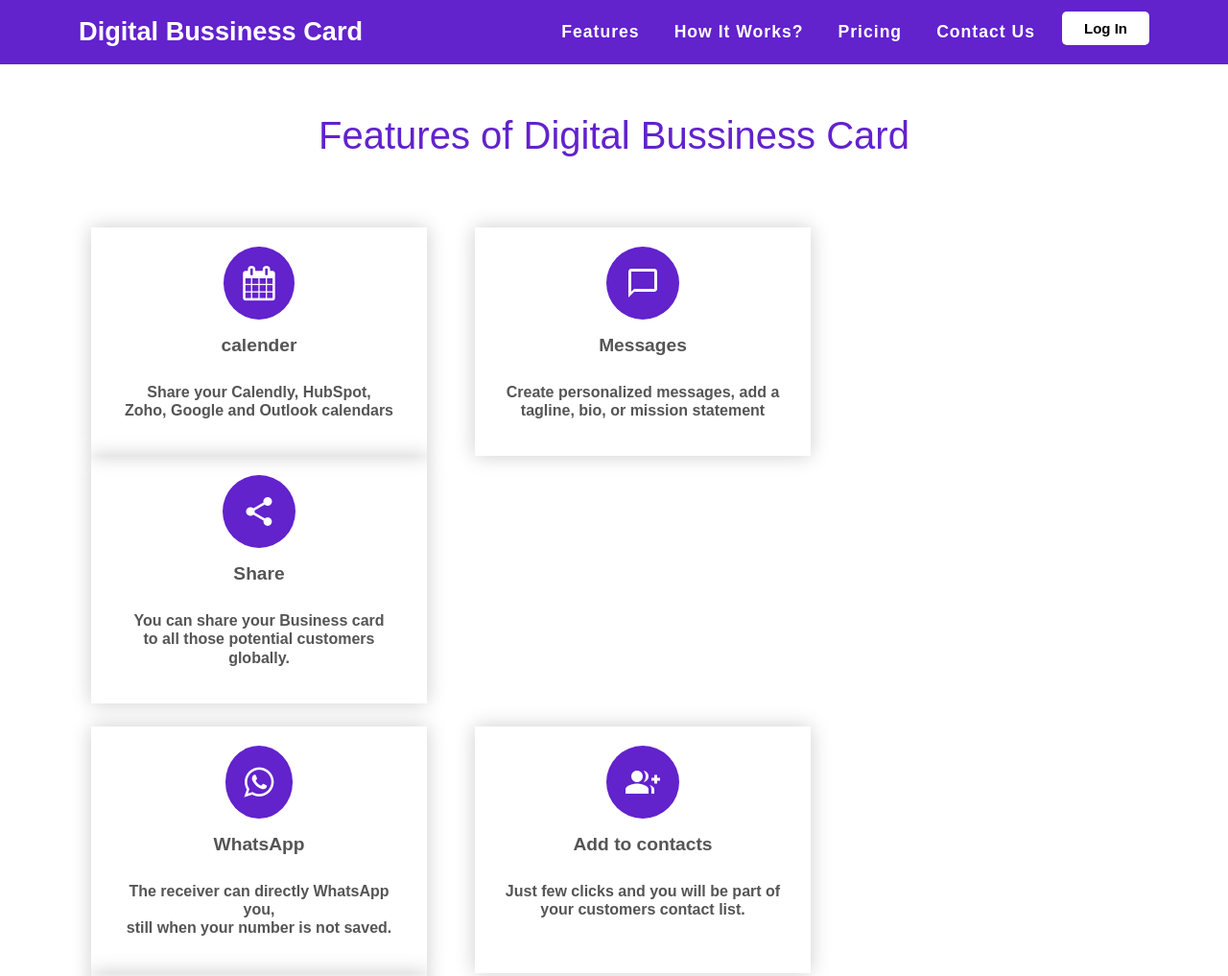
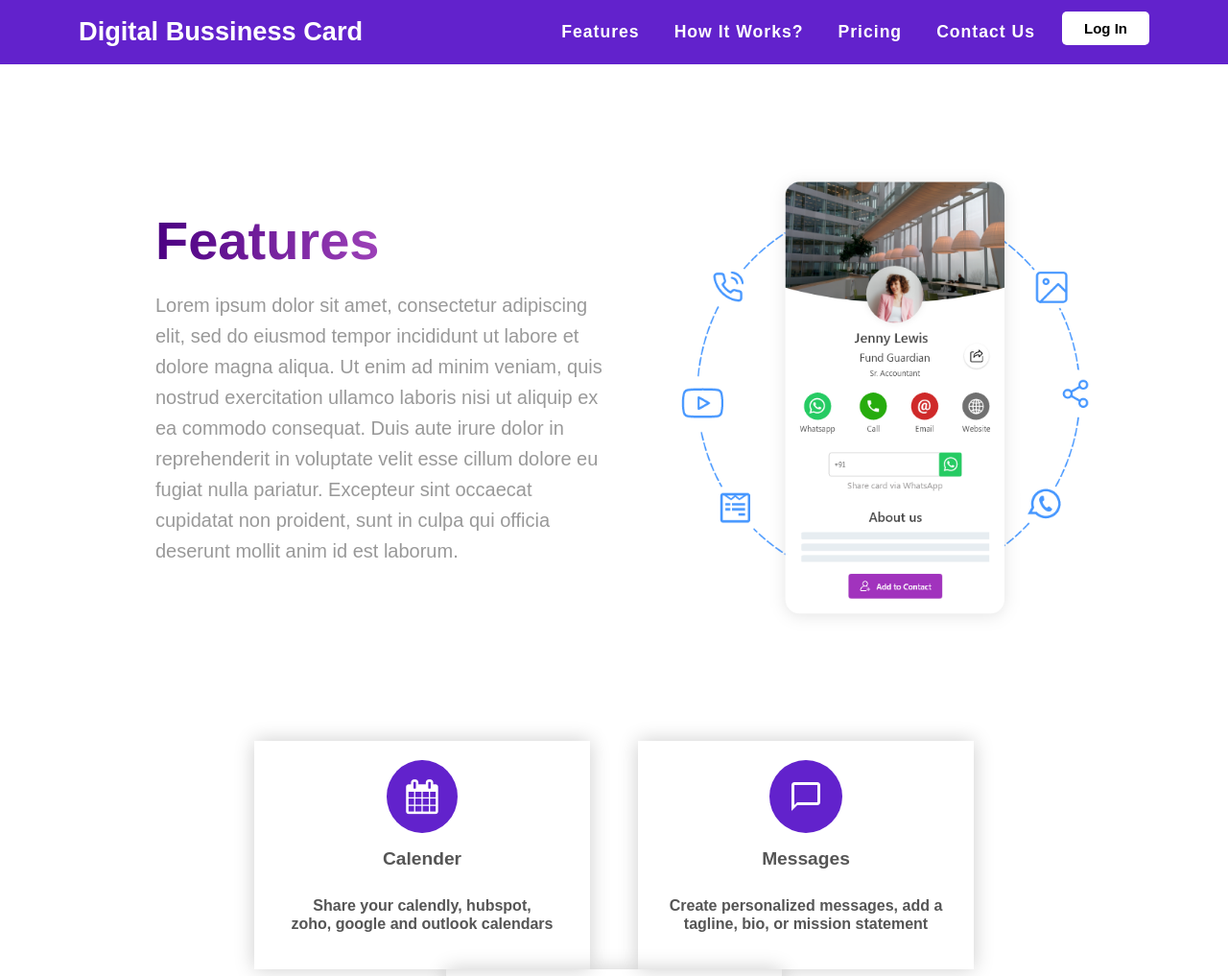
Before and after one commit to varsha0198/DIGITAL-BUSINESS-CARD, a plain HTML site: page features.html in a window 1280 px wide. Shown: the top 1017 px of the page at 96% size. Drawn offline with nearby package versions, Linux system fonts and the light colour scheme.

Commit message:
commit 14

```diff
--- a/features.html
+++ b/features.html
@@ -35,13 +35,13 @@
               <a class="nav-link active" aria-current="page" href="features.html"> Features </a>
             </li>
             <li class="nav-item">
-                            <a  class="nav-link" href="howitworks.html"> How It Works? </a>
+              <a class="nav-link" href="howitworks.html"> How It Works? </a>
             </li>
             <li class="nav-item">
-                            <a  class="nav-link" href="pricing"> Pricing </a>
+              <a class="nav-link" href="pricing"> Pricing </a>
             </li>
             <li class="nav-item">
-                            <a  class="nav-link" href="contact us"> Contact Us </a>
+              <a class="nav-link" href="contact us"> Contact Us </a>
             </li>
 
             <li><button class="main-btn"> Log In</button></li>
@@ -50,15 +50,38 @@
       </div>
     </nav>
   </div>
-    <section class="section-features">
+  <section class="section-feature">
     <div class="container">
-          <h2 class="features-heading">Features of Digital Bussiness Card</h2>
+
+      <div class="row">
+        <div class="col-md-6">
+          <div class="feature-paragraph">
+            <h2 class="feature-heading">Features</h2>
+            <h3>Lorem ipsum dolor sit amet, consectetur adipiscing elit, sed do eiusmod tempor incididunt ut labore et
+              dolore magna aliqua. Ut enim ad minim veniam, quis nostrud exercitation ullamco laboris nisi ut aliquip ex
+              ea commodo consequat. Duis aute irure dolor in reprehenderit in voluptate velit esse cillum dolore eu
+              fugiat nulla pariatur. Excepteur sint occaecat cupidatat non proident, sunt in culpa qui officia deserunt
+              mollit anim id est laborum.</h3>
+          </div>
+        </div>
+        <div class="col-md-6 feature-img">
+          <img src="images/featureimg1.png">
+        </div>
+
+      </div>
+
+    </div>
+  </section>
+
+  <section class="  section-features">
+    <div class="container ">
+
       <br>
-          <div class="row">
+      <div class="row features">
         <div class="col-md-4 features-box">
           <i class="fa fa-calendar icon-box" style="font-size:36px"></i>
-              <h4>calender</h4>
-              <h6>Share your Calendly, HubSpot,<br> Zoho, Google and Outlook calendars</h6>
+          <h4>Calender</h4>
+          <h6>Share your calendly, hubspot,<br> zoho, google and outlook calendars</h6>
         </div>
         <div class="col-md-4 features-box">
           <i class="material-icons icon-box" style="font-size:36px">chat_bubble_outline</i>
@@ -68,20 +91,20 @@
         <div class="col-md-4 features-box">
           <i class="material-icons icon-box" style="font-size:36px">share</i>
           <h4>Share</h4>
-              <h6>You can share your Business card <br> to all those potential customers globally.</h6>
+          <h6>You can share your business card <br> to all those potential customers globally.</h6>
         </div>
       </div>
       <br>
-          <div class="row">
+      <div class="row features">
         <div class="col-md-4 features-box">
           <i class="fa fa-whatsapp icon-box" style="font-size:36px"></i>
           <h4>WhatsApp</h4>
-              <h6>The receiver can directly WhatsApp you,<br> still when your number is not saved.</h6>
+          <h6>The receiver can directly whatsApp you,<br> still when your number is not saved.</h6>
         </div>
         <div class="col-md-4 features-box">
           <i class="material-icons icon-box" style="font-size:36px">group_add</i>
           <h4>Add to contacts</h4>
-              <h6>Just few clicks and you will be part of your customers contact list.</h6>
+          <h6>Just few clicks and you will be part <br>of your customers contact list.</h6>
         </div>
         <div class="col-md-4 features-box">
           <i class="material-icons icon-box" style="font-size:36px">color_lens</i>
@@ -91,9 +114,12 @@
       </div>
 
     </div>
+
+
   </section>
-      <section class="footer-section ">
-        <div class="container boxshadowcolor">
+
+  <section class="footer-section  ">
+    <div class="container ">
       <div class="row givepadding">
         <div class="col-md-3">
           <h4>Digital Bussiness Card</h4>
@@ -143,11 +169,7 @@
         <div class="col-md-3">
           <h4>Newsletter</h4>
           <p>Lorem Ipsum adalah text contoh digunakan didalam industri pencetakan dan typesetting.</p>
-              <div class="input-group">
-                <input type="email" class="form-control" placeholder="Enter E-mail">
-                <div class="input-group-append">
-                  <button type="button" class="input-group-text">Request callback</button>
-                </div>
+
 
           </div>
         </div>
--- a/style.css
+++ b/style.css
@@ -139,7 +139,7 @@ body {
 
 .main-page h6 {
     text-align: left;
-    margin-left:50px ;
+    margin-left: 50px;
     font-size: 17px;
 }
 
@@ -152,15 +152,16 @@ body {
     align-items: center;
 
 }
-.features{
+
+.features {
     justify-content: center;
-    /* display: flex;
-    flex-wrap: wrap; */
+    display: flex;
+    flex-wrap: wrap;
 
 }
 
 .features-heading {
-   padding-bottom:1em ;
+    padding-bottom: 1em;
     text-align: center;
     color: var(--primary-color);
     font-size: 2.5em;
@@ -188,7 +189,7 @@ body {
     font-size: larger;
     color: var(--text-color);
     padding-top: 15px;
-    font-weight:700;
+    font-weight: 700;
 }
 
 .features-box h6 {
@@ -203,7 +204,7 @@ body {
     background: var(--primary-color);
     color: var(--white-color);
     border-radius: 50%;
-    cursor: pointer;
+
 }
 
 .bodycolor {
@@ -276,8 +277,8 @@ body {
 
 .fromblog img {
     height: auto;
-   max-width: 100%;
-   justify-content: center;
+    max-width: 100%;
+    justify-content: center;
     border: none;
     border-radius: 0;
     box-shadow: none;
@@ -342,7 +343,7 @@ body {
 
 .footer-section {
     font-family: "Heebo", sans-serif;
-
+    background-image: linear-gradient(#114172, #bd77f3);
 }
 
 .footer-section p {
@@ -400,7 +401,8 @@ body {
     margin-right: 5px;
     cursor: pointer;
 }
-.spaceicon :hover{
+
+.spaceicon :hover {
     background-color: var(--primary-color);
     color: var(--white-color);
 
@@ -509,7 +511,7 @@ body {
 .worksection button {
     padding: 10px;
     border-radius: 4px;
-    background-image: linear-gradient(#114172,#bd77f3);
+    background-image: linear-gradient(#114172, #bd77f3);
     font-size: 20px;
     color: var(--white-color);
     border: none;
@@ -535,7 +537,7 @@ body {
 }
 
 .backgroundcolor {
-    background-image: linear-gradient(#114172,#bd77f3);
+    background-image: linear-gradient(#114172, #bd77f3);
     padding: 20px;
     border-radius: 20%;
 }
@@ -567,3 +569,45 @@ body {
     margin-left: 20px;
     font-size: 20px;
 }
+
+.feature-heading {
+    font-weight: 800;
+    font-size: 3.5em;
+    padding-bottom: 10px;
+    padding-top: 150px;
+    background-image: linear-gradient(to left, violet, indigo);
+        -webkit-background-clip: text;
+        -moz-background-clip: text;
+        background-clip: text;
+    color: transparent;
+}
+
+.feature-paragraph {
+    margin-left: 80px;
+}
+
+.feature-paragraph h3 {
+    padding-bottom: 100px;
+    font-size: 20px;
+    font-weight: normal;
+    line-height: 1.6;
+    color: var(--text-gray);
+
+
+}
+
+.feature-img {
+    text-align: center;
+    padding-top: 100px;
+
+}
+
+.feature-img img {
+    height: 500px;
+    width: auto;
+    vertical-align: middle;
+    border-style: none;
+    max-width: 100%;
+
+
+}
```
Also changed, not shown: images/featureimg1.png (added). Lines whose indentation alone changed are shown as unchanged.
